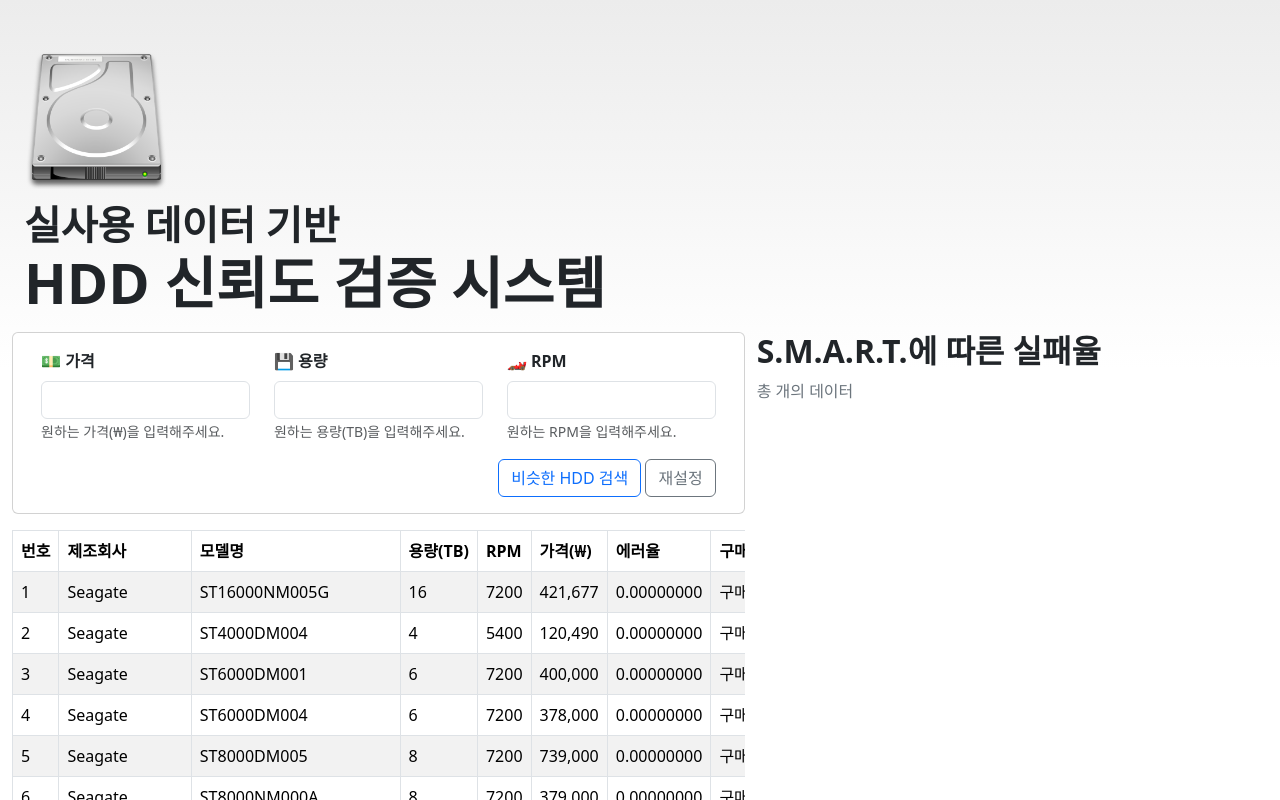
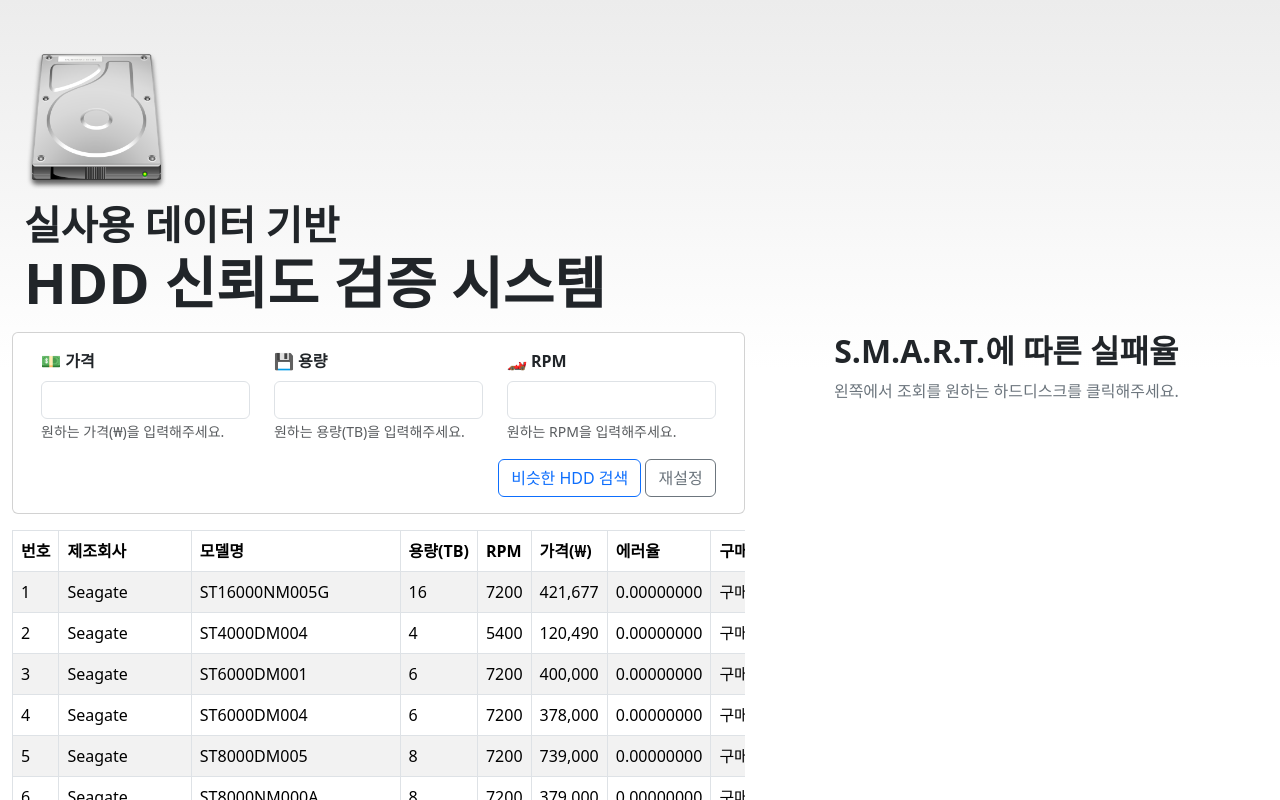
Before and after one commit to shythm/sw-application-2023-2, a React (Create React App) app in the folder app/hdd-relver-system/: page / in a window 1280 px wide. Shown: the top 800 px of the page. Built offline with nearby package versions, Linux system fonts and the light colour scheme.

Commit message:
Add auto scroll and highlight selected item feature

```diff
--- a/app/hdd-relver-system/src/App.js
+++ b/app/hdd-relver-system/src/App.js
@@ -1,5 +1,5 @@
 import "./App.css";
-import React, { useState, useEffect } from "react";
+import React, { useState, useEffect, useRef } from "react";
 
 import Container from "react-bootstrap/Container";
 import Row from "react-bootstrap/Row";
@@ -27,21 +27,23 @@ function getFailureRate(model, feature, success) {
 
 export default function App() {
   const [hardDiskData, setHardDiskData] = useState(null);
-  const [selectedModel, setSelectedModel] = useState(null);
+  const [selectedHDD, setSelectedHDD] = useState(null);
   const [smart9Raw, setSmart9Raw] = useState(null);
   const [smart241Raw, setSmart241Raw] = useState(null);
   const [smart242Raw, setSmart242Raw] = useState(null);
 
+  const rightSectionRef = useRef(null);
+
   useEffect(() => {
-    if (selectedModel) {
-      getFailureRate(selectedModel.model, "smart_9_raw", (data) =>
+    if (selectedHDD) {
+      getFailureRate(selectedHDD.model, "smart_9_raw", (data) =>
         setSmart9Raw(data)
       );
-      getFailureRate(selectedModel.model, "smart_241_raw", (data) => {
+      getFailureRate(selectedHDD.model, "smart_241_raw", (data) => {
         data.x = data.x.map((x) => Math.floor((x * 512) / 100000000000)); // convert to 100 GB unit
         setSmart241Raw(data);
       });
-      getFailureRate(selectedModel.model, "smart_242_raw", (data) => {
+      getFailureRate(selectedHDD.model, "smart_242_raw", (data) => {
         data.x = data.x.map((x) => Math.floor((x * 512) / 100000000000)); // convert to 100 GB unit
         setSmart242Raw(data);
       });
@@ -52,7 +54,7 @@ export default function App() {
       setSmart241Raw(null);
       setSmart242Raw(null);
     };
-  }, [selectedModel]);
+  }, [selectedHDD]);
 
   if (!hardDiskData) {
     // initialize hard disk data
@@ -96,16 +98,26 @@ export default function App() {
           <Row className="mt-3 overflow-scroll">
             <ReliabilityTable
               data={hardDiskData}
-              onRowClick={(e) => setSelectedModel(e)}
+              selectedModel={selectedHDD?.model}
+              onRowClick={(e) => {
+                setSelectedHDD(e);
+                rightSectionRef.current.scrollIntoView({ behavior: "smooth" });
+              }}
             />
           </Row>
         </Col>
-        <Col sm={12} md={6} lg={5}>
-          <h2 className="fw-bold">S.M.A.R.T.에 따른 실패율</h2>
-          <h3 className="text-secondary">{selectedModel?.model}</h3>
-          <p className="text-secondary">
-            총 {selectedModel?.count.toLocaleString()}개의 데이터
-          </p>
+        <Col ref={rightSectionRef} sm={12} md={6} lg={5}>
+          <h2 className="fw-bold text-center">S.M.A.R.T.에 따른 실패율</h2>
+          <div className="text-secondary text-center">
+            {selectedHDD ? (
+              <>
+                <h3>{selectedHDD.model}</h3>
+                <p>총 {selectedHDD.count.toLocaleString()}개의 데이터</p>
+              </>
+            ) : (
+              <p>왼쪽에서 조회를 원하는 하드디스크를 클릭해주세요.</p>
+            )}
+          </div>
           {smart9Raw && (
             <FailureRateChart
               dataX={smart9Raw.x}
--- a/app/hdd-relver-system/src/components/ReliabilityTable.jsx
+++ b/app/hdd-relver-system/src/components/ReliabilityTable.jsx
@@ -2,7 +2,7 @@ import React from "react";
 import { Table } from "react-bootstrap";
 
 const ReliabilityTable = (props) => {
-  const { data, onRowClick } = props;
+  const { data, selectedModel, onRowClick } = props;
 
   if (!data) {
     return <div>데이터가 없습니다.</div>;
@@ -28,7 +28,11 @@ const ReliabilityTable = (props) => {
       </thead>
       <tbody>
         {sortedData.map((item, idx) => (
-          <tr key={item.model} onClick={() => onRowClick(item)}>
+          <tr
+            key={item.model}
+            onClick={() => onRowClick(item)}
+            className={item.model === selectedModel ? "table-primary" : ""}
+          >
             <td role="button" className="text-nowrap">
               {idx + 1}
             </td>
```
